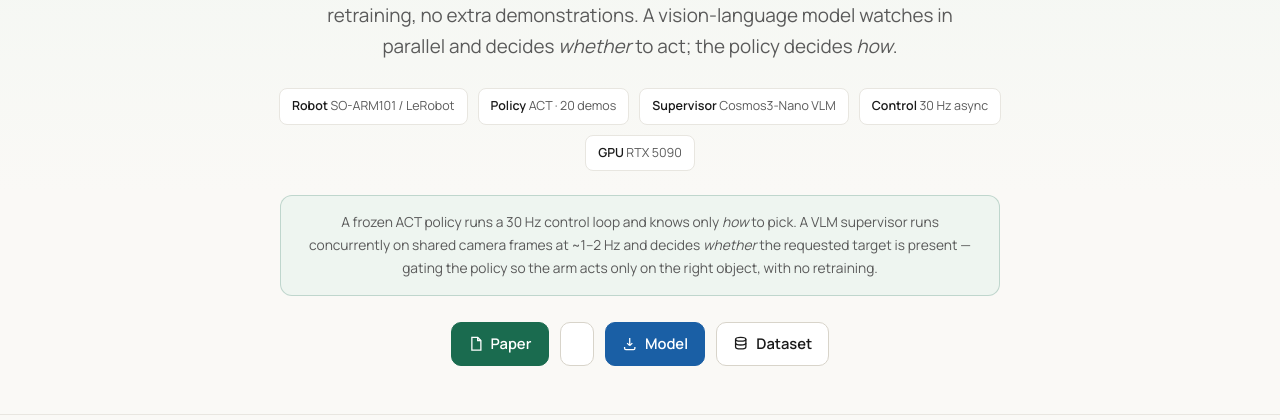
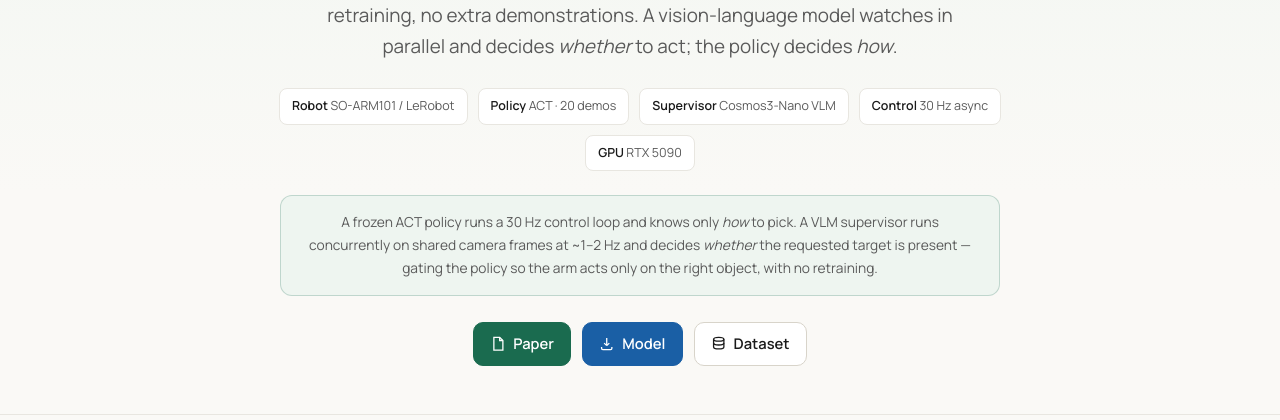
Before and after one commit to Rao-Sanaullah/SOS-101-arm, a plain HTML site: page index.html in a window 1280 px wide. Shown: the part 380-800 px from the top of the page. Drawn offline with Linux system fonts and the light colour scheme.

Commit message:
Update index.html

```diff
--- a/index.html
+++ b/index.html
@@ -197,7 +197,6 @@ footer strong{color:var(--text)}
   <div class="btns">
     <a class="btn" href="#" aria-label="Read the paper">
       <svg viewBox="0 0 24 24" fill="none" stroke="currentColor" stroke-width="2"><path d="M6 2h9l5 5v15H6z"/><path d="M15 2v5h5"/></svg> Paper</a>
-    <a class="btn ghost" href="#" aria-label="Code on GitHub">
     <a class="btn blue" href="#resources" aria-label="Model">
       <svg viewBox="0 0 24 24" fill="none" stroke="currentColor" stroke-width="2"><path d="M12 3v12m0 0l-4-4m4 4l4-4"/><path d="M4 17v2a2 2 0 002 2h12a2 2 0 002-2v-2"/></svg> Model</a>
     <a class="btn ghost" href="#resources" aria-label="Dataset">
```
